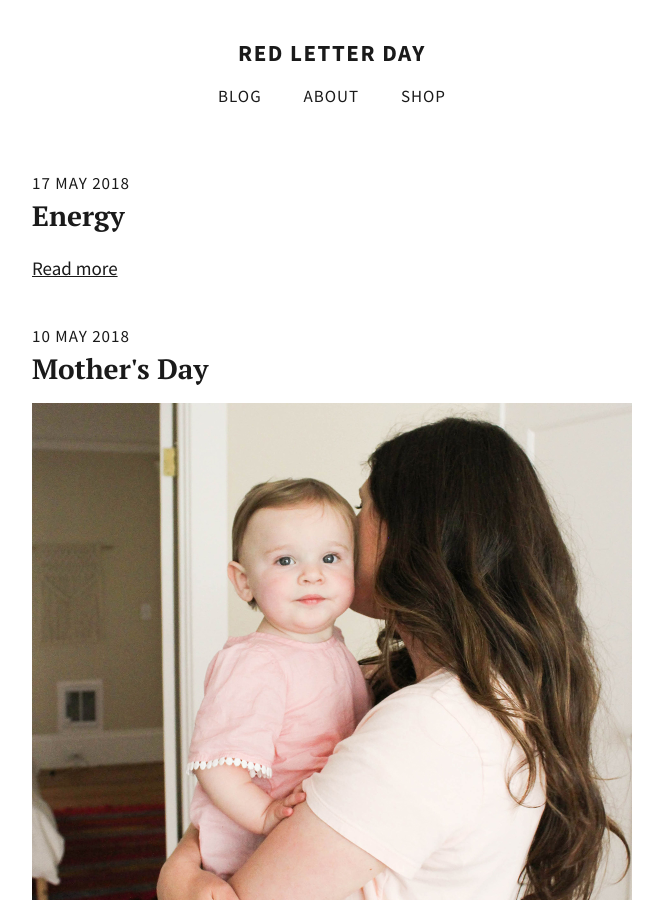
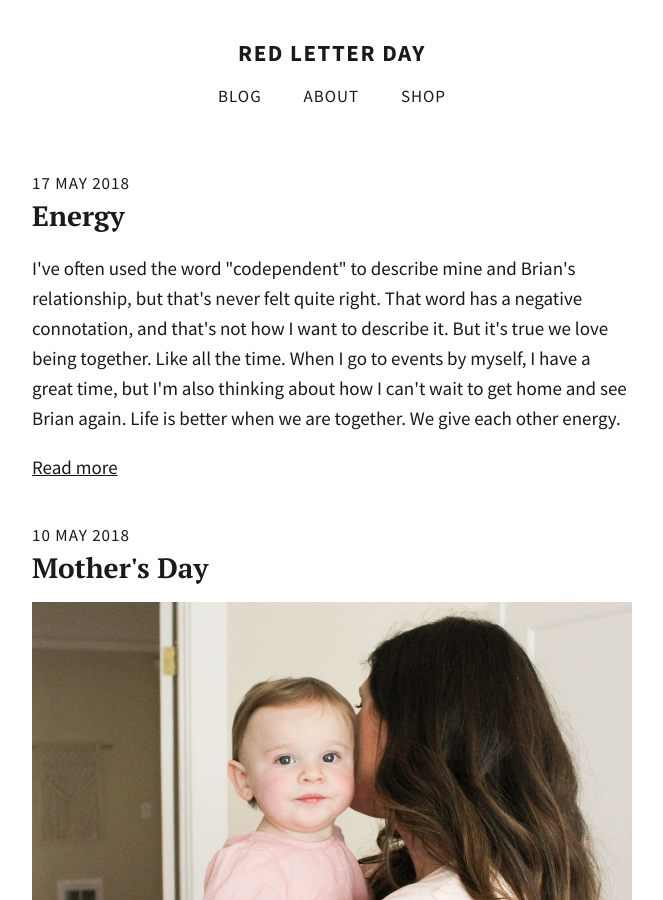
Before and after one commit to totiffany/totiffany.github.io, a Jekyll site: the page built from index.html, in a window 1280 px wide and 900 px high. Shown: the whole window, without its empty margins (308-971 px from the left). Built offline with Jekyll 4.4.1, drawn with Linux system fonts in a browser that asks for light colours.

Commit message:
Update 2018-05-17-Energy.md

```diff
--- a/_posts/2018-05-17-Energy.md
+++ b/_posts/2018-05-17-Energy.md
@@ -1,5 +1,12 @@
 ---
 published: true
+description: >-
+  I've often used the word "codependent" to describe mine and Brian's
+  relationship, but that's never felt quite right. That word has a negative
+  connotation, and that's not how I want to describe it. But it's true we love
+  being together. Like all the time. When I go to events by myself, I have a
+  great time, but I'm also thinking about how I can't wait to get home and see
+  Brian again. Life is better when we are together. We give each other energy.
 ---
 I've recently been reading "The Magnolia Story" by Chip and Joanna Gaines. It's a fascinating behind the scenes look at their relationship and how they grew their home flipping business together. Before reading it I never gave a second thought to how much hard work must have gone into them growing their business before HGTV came calling. It turns out there was a ton of grit, hustle, and impulsiveness involved.
 
```
Also changed, not shown: other parts of _posts/2018-05-17-Energy.md (+1 -1 lines).
